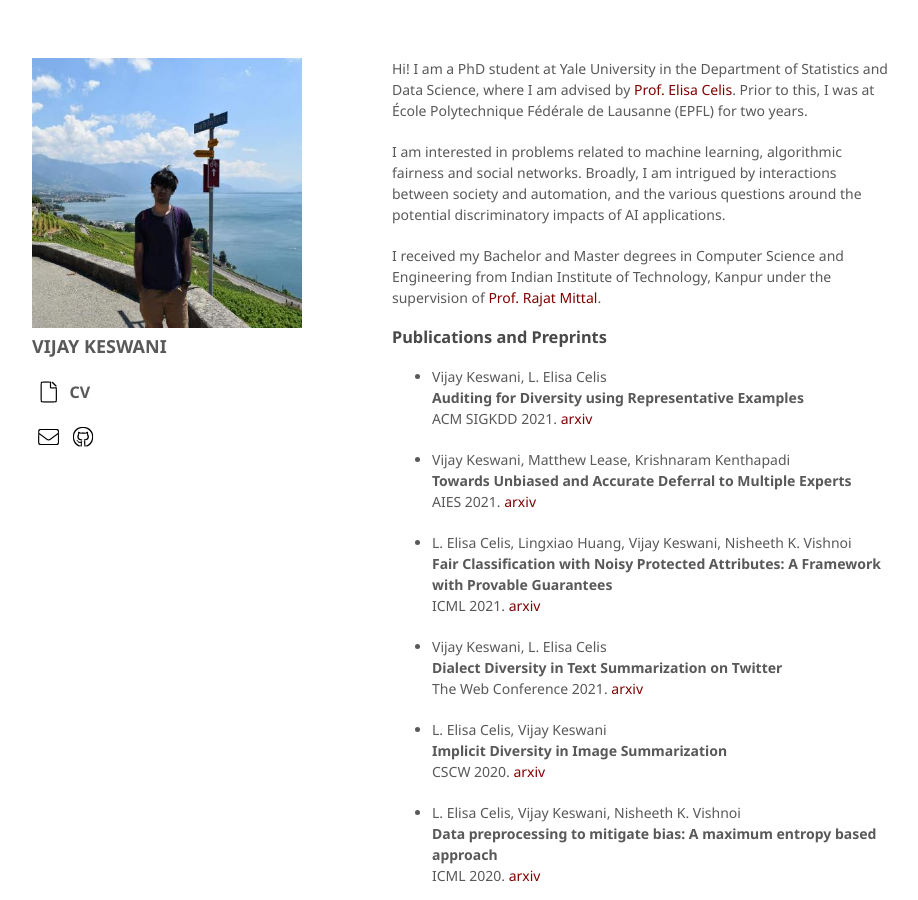
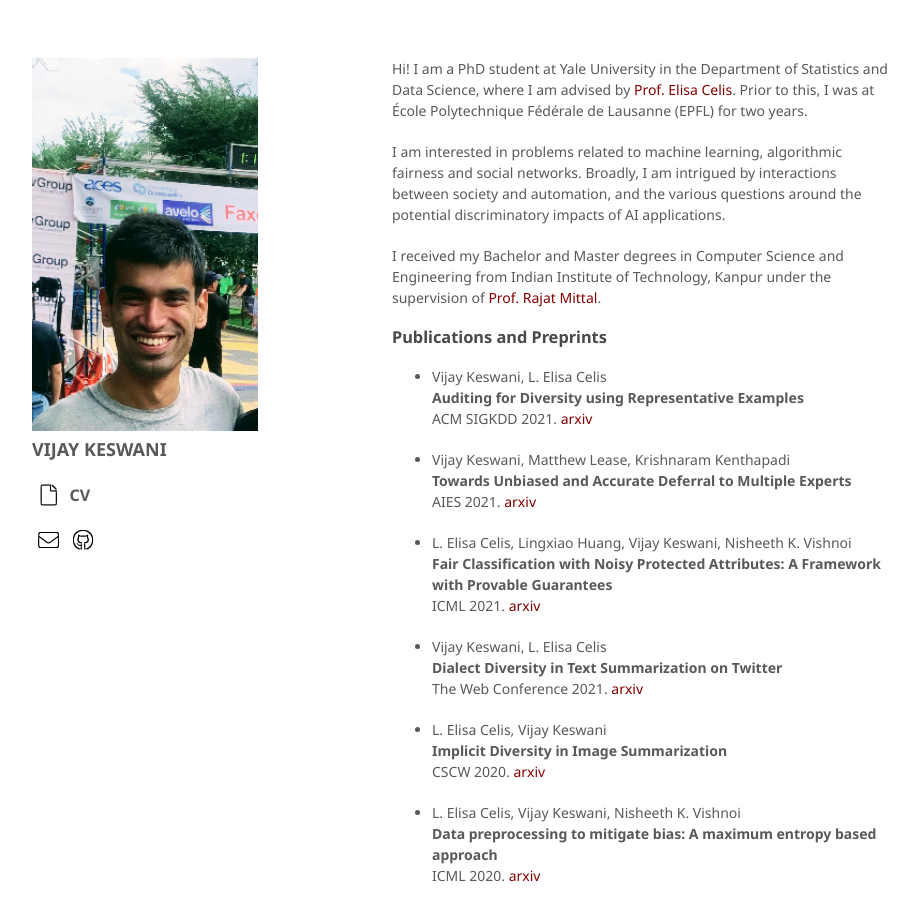
Before and after one commit to vijaykeswani/vijaykeswani.github.io, a Jekyll site: the page built from index.md, in a window 1280 px wide and 900 px high. Shown: the whole window, without its empty margins (178-1096 px from the left). Built offline with Jekyll 4.4.1, drawn with Linux system fonts in a browser that asks for light colours; nearby versions of some CDN libraries; a script that is not in the unit is left out.

Commit message:
Update default.html

```diff
--- a/_layouts/default.html
+++ b/_layouts/default.html
@@ -18,7 +18,7 @@
     <div class="wrapper">
       <header>
 
-              <img src="../image.jpg" /> <br>
+              <img src="../image3.png" /> <br>
 
       <div class="socialbtns">
         <p>
```
